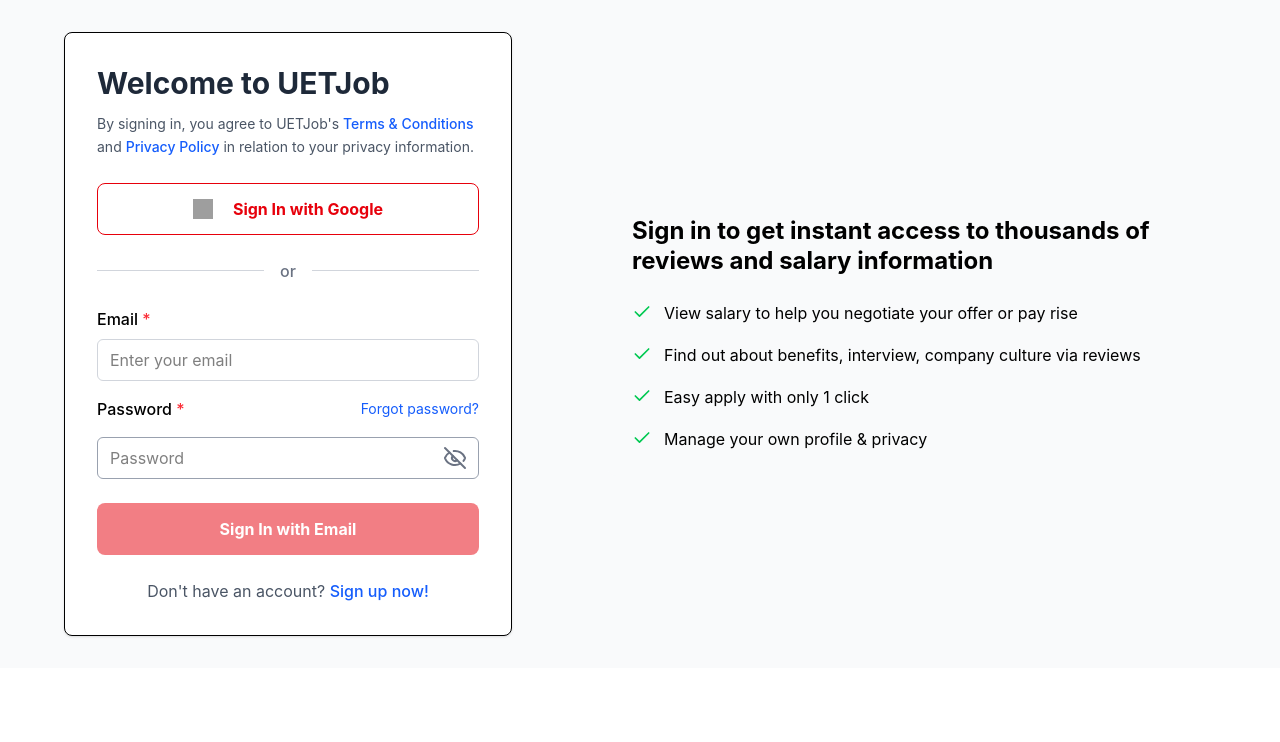
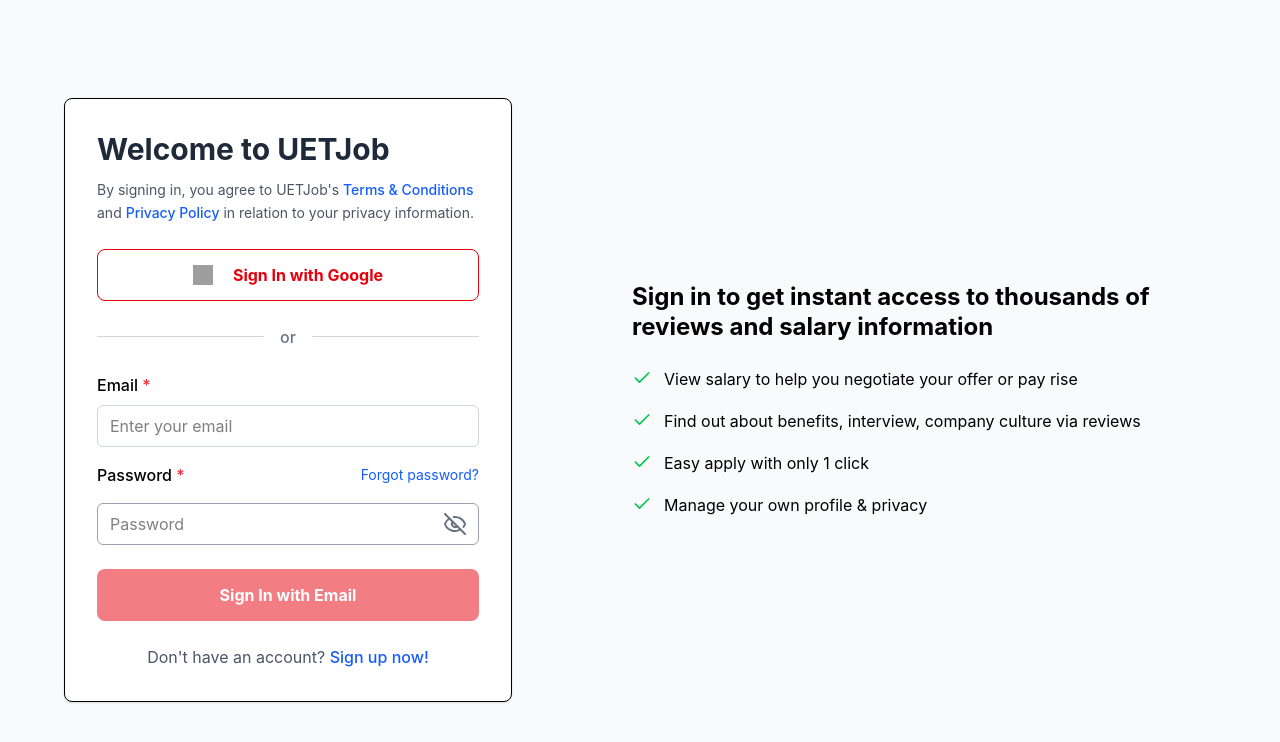
Before and after one commit to mquang279/uetjob-fe, a React (Vite) app: page /login in a window 1280 px wide. Shown: the top 742 px of the page. Built offline with nearby package versions, Linux system fonts and the light colour scheme; grey boxes are pictures that could not be loaded.

Commit message:
chore: change JobDisplay background color and align item center in login page

```diff
--- a/src/components/home/JobDisplay.jsx
+++ b/src/components/home/JobDisplay.jsx
@@ -62,7 +62,7 @@
     }
 
     return (
-        <div className="job-display">
+        <div className="job-display" style={{ backgroundColor: 'rgb(243, 245, 247)' }}>
             <div className="container mx-auto px-4 sm:px-6 lg:px-8 py-8">
                 {/* Header */}
                 {!isLoading && jobs.length > 0 && (
--- a/src/components/job/JobCard.jsx
+++ b/src/components/job/JobCard.jsx
@@ -27,7 +27,7 @@
     }
 
     return (
-        <div className="job-card bg-white rounded-lg border shadow-sm hover:shadow-md transition-all duration-200 overflow-hidden">
+        <div className="job-card bg-white rounded-lg shadow-sm hover:shadow-md transition-all duration-200 overflow-hidden">
             <div className='px-3 py-3'>
                 <div className="job-header flex gap-3 justify-between items-start">
                     <div className="flex gap-3">
--- a/src/pages/login/LoginPage.jsx
+++ b/src/pages/login/LoginPage.jsx
@@ -67,8 +67,8 @@
     }
 
     return (
-        <div className="bg-gray-50">
-            <main className="container mx-auto px-4 py-6 lg:py-8">
+        <div className="bg-gray-50 min-h-screen flex items-center">
+            <main className="container mx-auto px-4 py-6 lg:py-8 w-full">
                 <div className="flex flex-col items-center lg:flex-row gap-8 lg:gap-16 xl:gap-24 max-w-6xl mx-auto">
                     {/* Login Form Section */}
                     <div className="flex-1 max-w-md mx-auto lg:mx-0">
```
